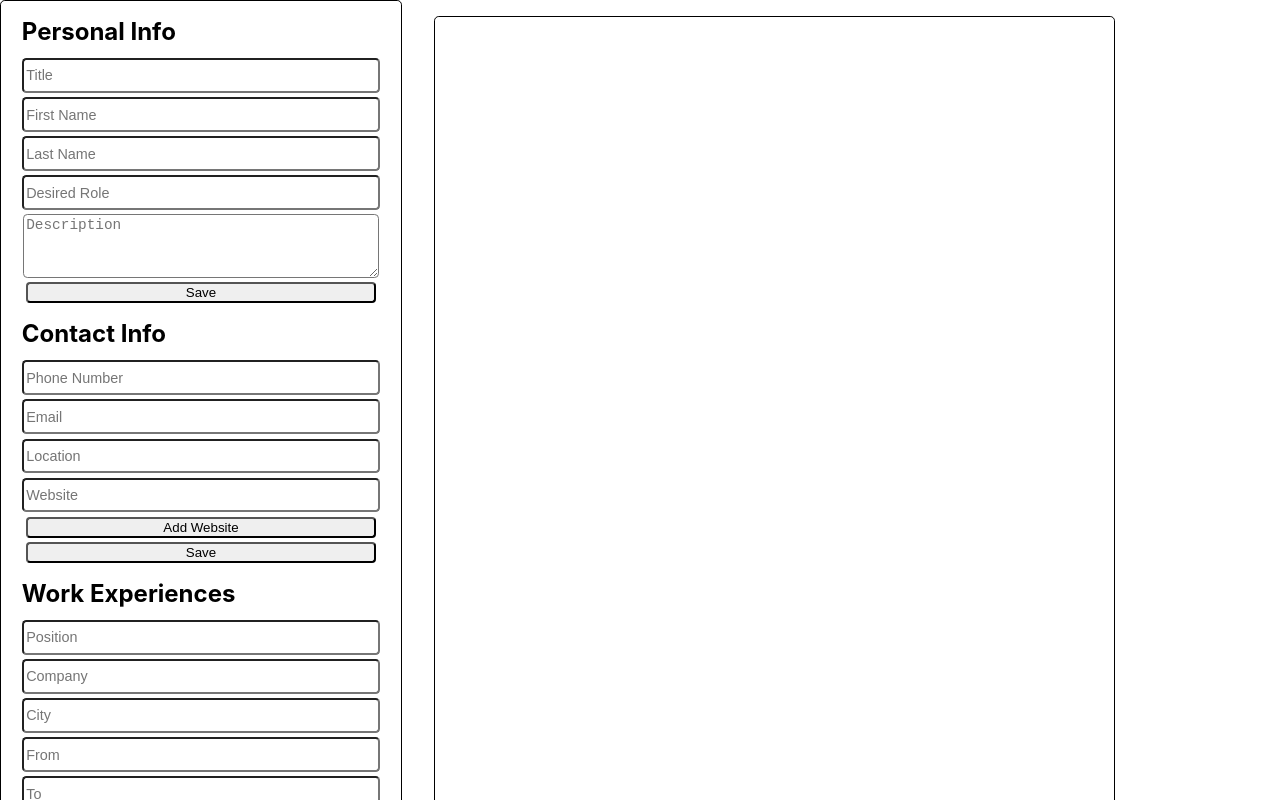
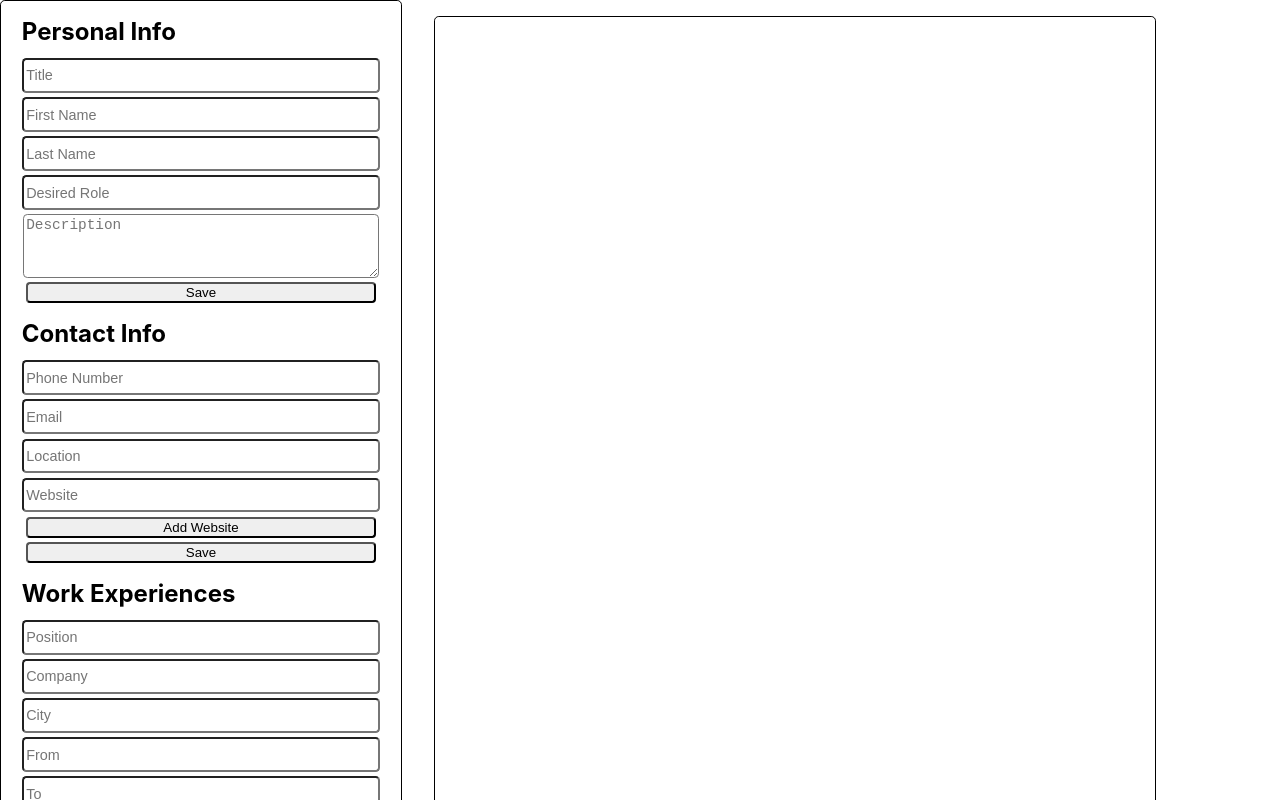
Before and after one commit to G-Cioni/cv-creator, a React (Create React App) app: page / in a window 1280 px wide. Shown: the top 800 px of the page. Built offline with nearby package versions, Linux system fonts and the light colour scheme.

Commit message:
cv size is now based on width

```diff
--- a/src/styles/App.css
+++ b/src/styles/App.css
@@ -1,11 +1,11 @@
 :root {
   --border-radius: 0.3em;
-  --cv-height: 60em;
+  --cv-height: calc(var(--cv-width) * 1.4142); /* A4 paper aspect ratio*/
   /*  Can set % of --cv-left-side with decimals */
   --cv-left-width: calc(var(--cv-width) * 0.6);
   /*  Right side is calculated automatically when --cv-left-side is set */
   --cv-right-width: calc(var(--cv-width) - var(--cv-left-width));
-  --cv-width: calc(var(--cv-height) / 1.4142); /* A4 paper aspect ratio*/
+  --cv-width: 45em;
   --secondary-bg-color-1: #353535;
   --secondary-bg-color-2: #60afff;
   --secondary-bg-color-3: #284b63;
```
